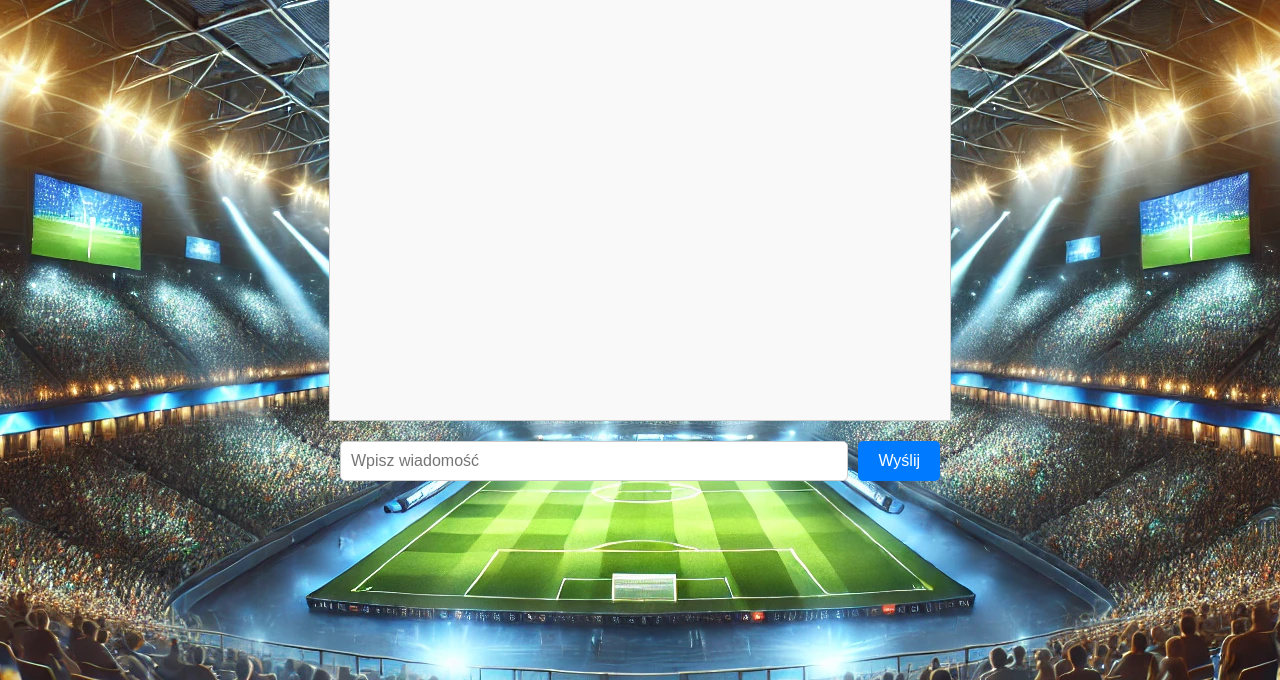
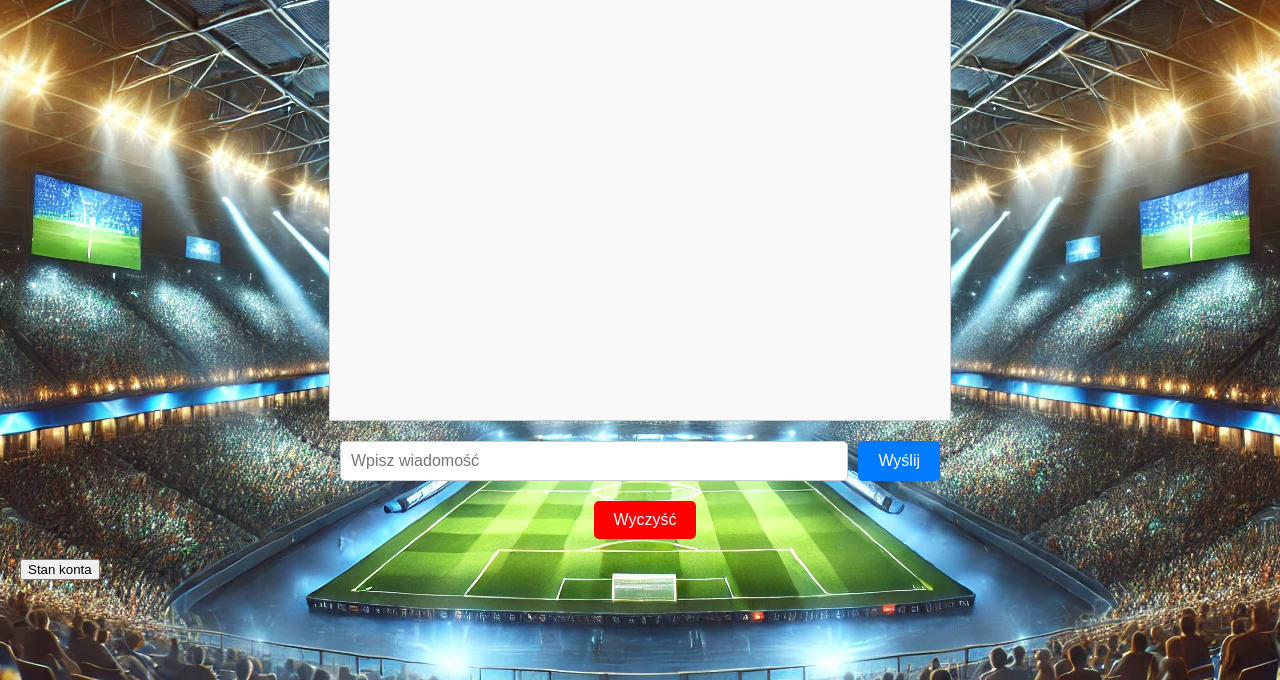
Before and after one commit to korlin80/chatbot_gamebot, a Flask app: template templates/index.html in a window 1280 px wide. Shown: the part 120-800 px from the top of the page. Run offline with Flask 3, Linux system fonts and the light colour scheme; the template is opened without the code that fills it, so the values that code supplies are empty.

Commit message:
I'm working

```diff
--- a/static/style.css
+++ b/static/style.css
@@ -57,3 +57,20 @@
             display:flex;
             vertical-align:top;
         }
+        #clear-box {
+            display: flex;
+            justify-content: center;
+            max-width: 600px;
+            margin: 20px auto;
+            overflow-y: auto;
+        }
+        #clear-box button {
+            padding: 10px 20px;
+            margin-left: 10px;
+            font-size: 16px;
+            background-color: #ff0000;
+            color: white;
+            border: none;
+            border-radius: 5px;
+            cursor: pointer;
+        }
--- a/templates/index.html
+++ b/templates/index.html
@@ -67,6 +67,31 @@
                 console.error("Wystąpił błąd:", error);
             }
         }
+        function clearMessages() {
+            const chatBox = document.getElementById("chat");
+            chatBox.innerHTML = ""; // Usuwa wszystkie wiadomości
+        }
+        document.addEventListener("DOMContentLoaded", () => {
+            // Nasłuchiwanie na naciśnięcie klawisza Enter w polu tekstowym
+            const messageInput = document.getElementById("message");
+            messageInput.addEventListener("keydown", (event) => {
+                if (event.key === "Enter") {
+                    event.preventDefault();  // Zapobiega domyślnej akcji Enter (np. przejście do nowej linii)
+                    sendMessage();           // Wysyła wiadomość
+                }
+            });
+            // Nasłuchiwanie na zmianę użytkownika
+            const userSelect = document.getElementById("userForm");
+            userSelect.addEventListener("change", () => {
+                clearMessages();  // Czyści wiadomości po zmianie użytkownika
+            });
+            // Funkcja obsługująca kliknięcie przycisku "Jaki jest mój stan konta?"
+            const accountButton = document.getElementById("account-button");
+            accountButton.addEventListener("click", () => {
+                sendMessage("Jaki jest mój stan konta?");  // Wysyła zapytanie o stan konta
+            });
+
+        });
 
 </script>
 </head>
@@ -88,6 +113,12 @@
             <input type="text" id="message" placeholder="Wpisz wiadomość" />
             <button onclick="sendMessage()">Wyślij</button>
         </div>
+        <div id="clear-box">
+            <button onclick="clearMessages()">Wyczyść</button>
+        </div>
+        <div id="account-info">
+            <button id="account-button">Stan konta</button>
+        </div>
     </div>
 </body>
 </html>
```
Also changed, not shown: app2.py (+21 -56 lines).
